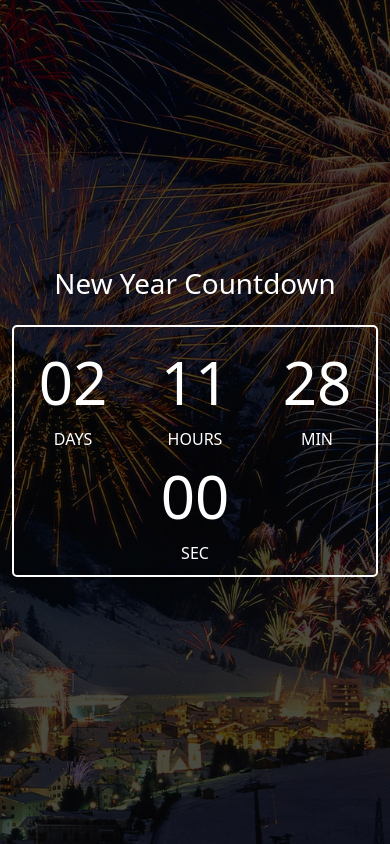
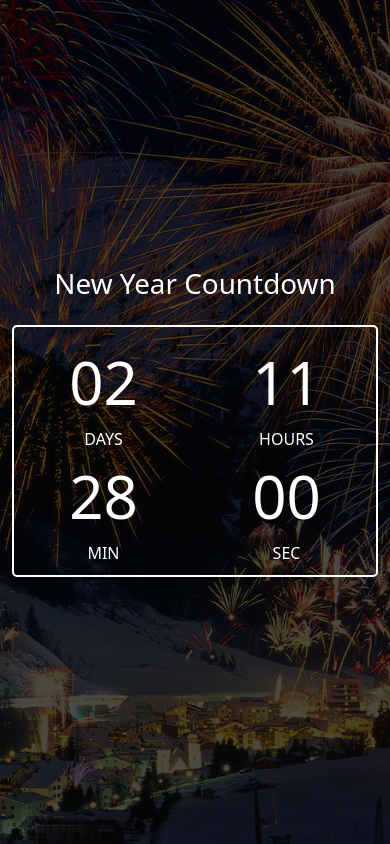
Before and after one commit to avinashvidyarthi/New-Year-Countdown, a plain HTML site: page index.html in a window 390 px wide. Drawn offline with nearby package versions, Linux system fonts and the light colour scheme.

Commit message:
changed degisn

```diff
--- a/index.html
+++ b/index.html
@@ -35,16 +35,16 @@
                 <h1>New Year Countdown</h1>
                 <div class="container-fluid mt-4" style="border: 2px solid white; padding: 10px; border-radius: 5px;">
                     <div class="row">
-                        <div class="col">
+                        <div class="col-md-3 col-6">
                             <span style="font-size: 60px;" id="days">00</span><br>DAYS
                         </div>
-                        <div class="col">
+                        <div class="col-md-3 col-6">
                             <span style="font-size: 60px;" id="hrs">00</span><br>HOURS
                         </div>
-                        <div class="col">
+                        <div class="col-md-3 col-6">
                             <span style="font-size: 60px;" id="min">00</span><br>MIN
                         </div>
-                        <div class="col">
+                        <div class="col-md-3 col-6">
                             <span style="font-size: 60px;" id="sec">00</span><br>SEC
                         </div>
                     </div>
```
